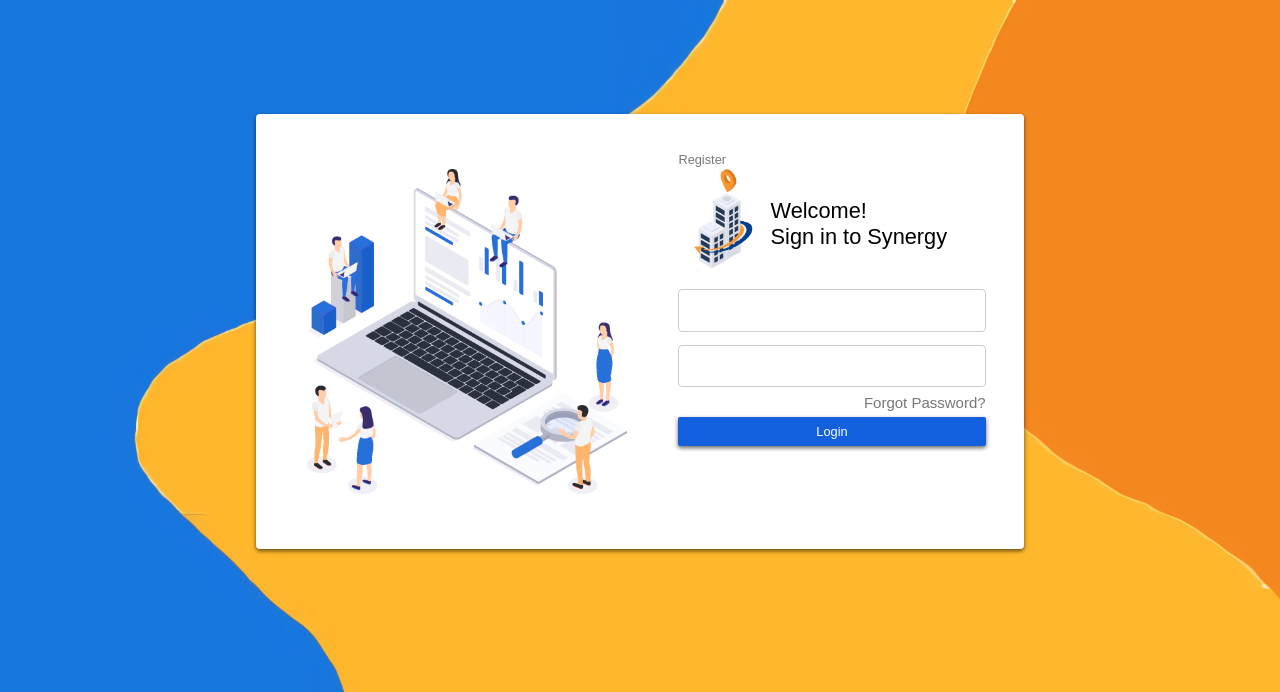
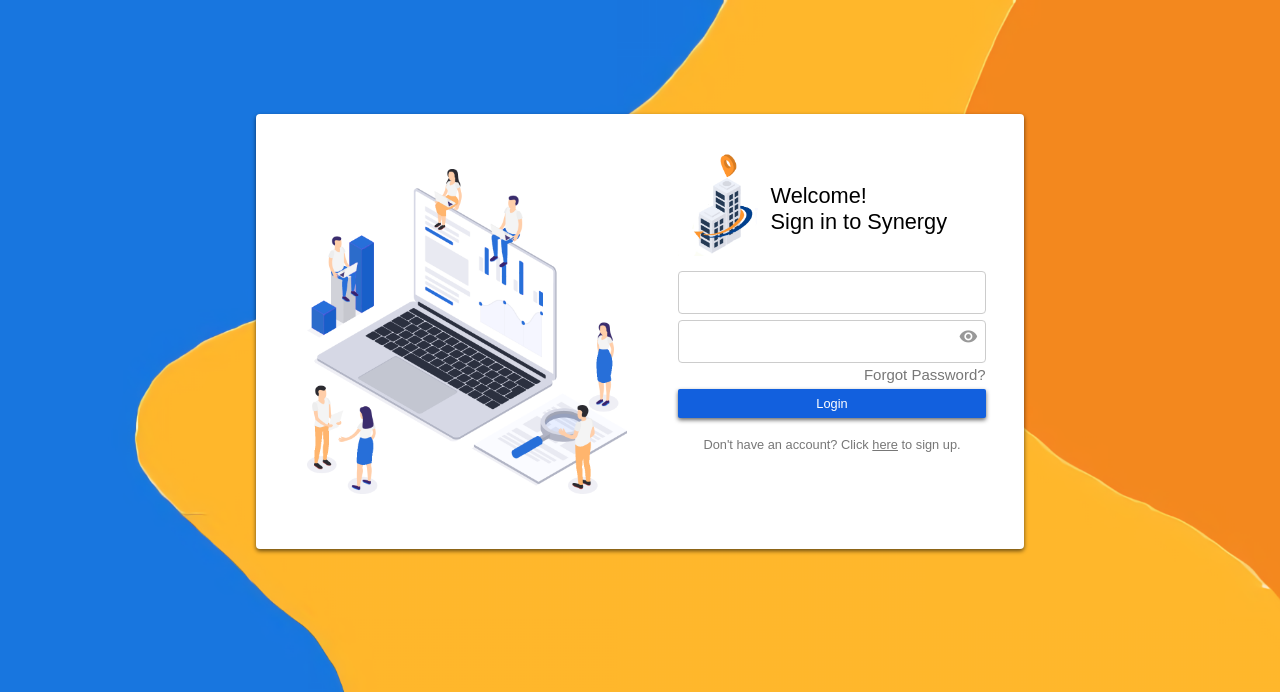
Before and after one commit to justin-sadakhom/synergy, a Django app: template backend/synergy/templates/synergy/login.html in a window 1280 px wide. Shown: the top 692 px of the page. Run offline with Django 3.2, Linux system fonts and the light colour scheme; the template is opened without the code that fills it, so the values that code supplies are empty, except form fields; tables that the repository leaves empty hold one stand-in row (values such as "Sample post"); form fields are guessed from the names that the template uses.

Commit message:
Finalize designs for registration + login pages
This includes an icon that will show/hide the text in the password
field and a link that switches between the two pages.

```diff
--- a/backend/synergy/forms.py
+++ b/backend/synergy/forms.py
@@ -63,7 +63,8 @@
         self.fields['last_name'].widget.attrs = {'id': 'last-name',
                                                  'placeholder': 'Last Name'}
         self.fields['email'].widget.attrs = {'placeholder': 'Email Address'}
-        self.fields['password1'].widget.attrs = {'placeholder': 'Password'}
+        self.fields['password1'].widget.attrs = {'id': 'pwd',
+                                                 'placeholder': 'Password'}
 
     class Meta:
         model = CustomUser
@@ -109,7 +110,8 @@
     def __init__(self, *args, **kwargs):
         super(LoginForm, self).__init__(*args, **kwargs)
         self.fields['username'].widget.attrs['placeholder'] = 'Email Address'
-        self.fields['password'].widget.attrs['placeholder'] = 'Password'
+        self.fields['password'].widget.attrs = {'id': 'pwd',
+                                                'placeholder': 'Password'}
 
     error_messages = {
         'invalid_login': _(
--- a/backend/synergy/static/synergy/login.css
+++ b/backend/synergy/static/synergy/login.css
@@ -1,3 +1,5 @@
+@import url('https://fonts.googleapis.com/icon?family=Material+Icons');
+
 body{
     margin: 0;
     padding: 0;
@@ -10,7 +12,9 @@
     font-family: sans-serif;
     font-weight: 300;
 }
-
+p{
+    text-align: center;
+}
 .body{
     position: relative;
     margin: 5% auto;
@@ -44,12 +48,13 @@
     color: black;
 }
 
-input[type='text']{
+input[type='text'], input[type='password']{
     display: inline-block;
     box-sizing: border-box;
     border-radius: 4px;
-    margin: 0.5vw 0;
-    padding: 1vw 1.2vw;
+    margin: 0.25vw 0;
+    padding: 1vw 1.5vw;
+    padding-right: 3vw;
     border: 1px solid #cccccc;
     width: 100%;
     outline: none;
@@ -58,26 +63,19 @@
     font-size: 1vw;
 }
 
-input[type='password']{
-    display: inline-block;
-    box-sizing: border-box;
-    border-radius: 4px;
-    margin: 0.5vw 0;
-    padding: 1vw 1.2vw;
-    border: 1px solid #cccccc;
-    width: 100%;
-    outline: none;
-    font-family: sans-serif;
-    font-weight: 400;
-    font-size: 1vw;
+.material-icons{
+    position: absolute;
+    left: 83%;
+    top: 49%;
+    font-size: 150%;
+    color: #999999;
 }
 
-input[type="text"]:focus{
-    border:1px solid lightblue;
-    outline:none;
+.material-icons.active{
+    color: dodgerblue;
 }
 
-input[type="password"]:focus{
+input[type="text"]:focus, input[type="password"]:focus{
     border:1px solid lightblue;
     outline:none;
 }
@@ -94,7 +92,6 @@
     font-family: sans-serif;
     font-weight: 500;
     font-size: 1vw;
-    transition: 0.2s ease;
     cursor: pointer;
 }
 
--- a/backend/synergy/templates/synergy/login.html
+++ b/backend/synergy/templates/synergy/login.html
@@ -3,6 +3,21 @@
     {% load static %}
     <link rel="stylesheet" href="{% static 'synergy/login.css' %}">
 </head>
+
+<script>
+    function togglePass() {
+        var x = document.getElementById('pwd');
+        var y = document.getElementById('pwd-icon');
+
+        if (x.type === 'password') {
+            x.type = 'text';
+            y.style.color = 'dodgerblue';
+        }else {
+            x.type = 'password';
+            y.style.color = '#999999';
+        }
+    }
+</script>
 
 <body>
     <div id="registration">
@@ -10,7 +25,6 @@
             <div class="sign-up-page">
                 <div class="pic-box"></div>
                 <div class="sign-box">
-                    <a href="{% url 'register' %}" class="button">Register</a>
                     <div class='title'>
                         {% load static %}
                         <img src="{% static 'synergy/logo.png' %}" alt='logo' id='logo'>
@@ -20,7 +34,12 @@
                     {% csrf_token %}
                     <div class='sign-box-text'>
                         {{ form.username }}
-                        {{ form.password }}
+                        <div class= 'pwd-container'>
+                            {{ form.password }}
+                            <span class="material-icons visibility" id='pwd-icon' onclick="togglePass()">
+                                visibility
+                            </span><br>
+                        </div>
                         <label id='text'><a href="{% url 'password_reset' %}">Forgot Password?</a></label><br>
                     </div>
                     <input type='submit' name='signup-button' value='Login'/>
@@ -28,6 +47,7 @@
                     {% if form.errors %}
                         {{ form.error_messages.invalid_login }}
                     {% endif %}
+                    <p> Don't have an account? Click <u><a href="{% url 'register' %}">here</a></u> to sign up.</p>
                 </div>
             </div>
         </div>
```
Also changed, not shown: backend/synergy/static/synergy/register.css (+16 -10 lines), backend/synergy/templates/registration/login.html (deleted, +0 -8 lines), backend/synergy/templates/synergy/register.html (+22 -2 lines).
